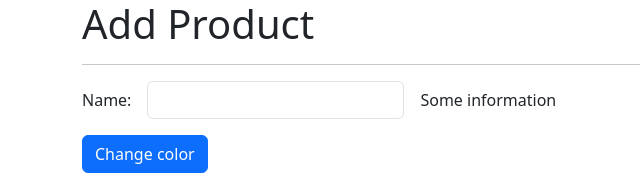
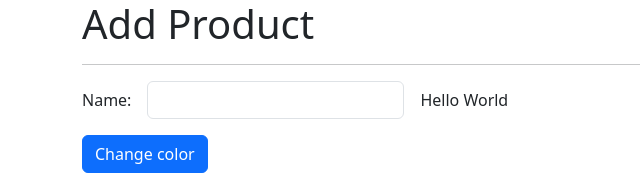
Before and after one commit to andres19r/angular-directive-signals, an Angular app: page /products/product in a window 1280 px wide. Shown: the top 179 px of the page, without its empty margins (0-640 px from the left). Built offline with nearby package versions, Linux system fonts and the light colour scheme.

Commit message:
feat: create shared module & generate customLabel directive

```diff
--- a/src/app/products/pages/product-page/product-page.component.html
+++ b/src/app/products/pages/product-page/product-page.component.html
@@ -10,7 +10,7 @@
       <input formControlName="name" type="text" class="form-control" />
     </div>
     <div class="col-auto">
-      <span>Some information</span>
+      <span customLabel></span>
     </div>
   </div>
 
--- /dev/null
+++ b/src/app/shared/directives/custom-label.directive.ts
@@ -0,0 +1,15 @@
+import { Directive, ElementRef } from '@angular/core';
+
+@Directive({
+  selector: '[customLabel]',
+})
+export class CustomLabelDirective {
+  private htmlElement?: ElementRef<HTMLElement>;
+
+  constructor(private el: ElementRef<HTMLElement>) {
+    console.log(el);
+    this.htmlElement = el;
+
+    this.htmlElement.nativeElement.innerHTML = 'Hello World';
+  }
+}
```
Also changed, not shown: src/app/products/products.module.ts (+7 -1 lines), src/app/shared/shared.module.ts (added, +10 -0 lines), 1 other file (tests, documents, lock files or other folders).
